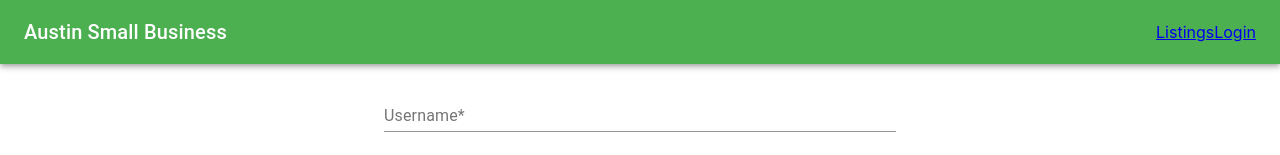
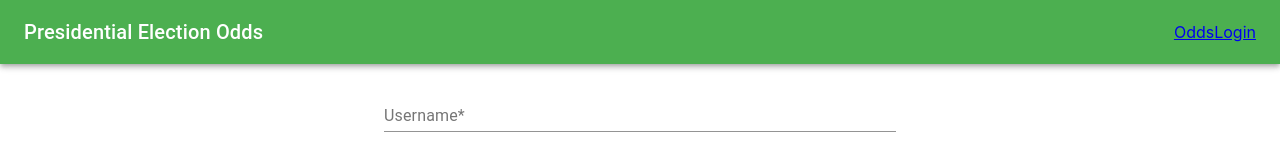
Before and after one commit to AndrewSimons3/capstoneProj, a React (Create React App) app in the folder electionproj/: page /login in a window 1280 px wide. Shown: the top 155 px of the page. Built offline with nearby package versions, Linux system fonts and the light colour scheme.

Commit message:
login page running

```diff
--- a/electionproj/src/components/NavBar.js
+++ b/electionproj/src/components/NavBar.js
@@ -32,9 +32,9 @@
       <AppBar position="static" style= {{background: '#4caf50'}}>
         <Toolbar>
           <Typography edge="start" variant="h6" className={classes.title}>
-            Austin Small Business
+            Presidential Election Odds
           </Typography>
-          <Link className='link' to='/'>Listings</Link>
+          <Link className='link' to='/'>Odds</Link>
           {isAuthenticated && (<Link className='link' to='/add'>Add</Link>)}
           <Link className='link' onClick={logOut} to='/login'>{loginButtonText}</Link>
         </Toolbar>
```
